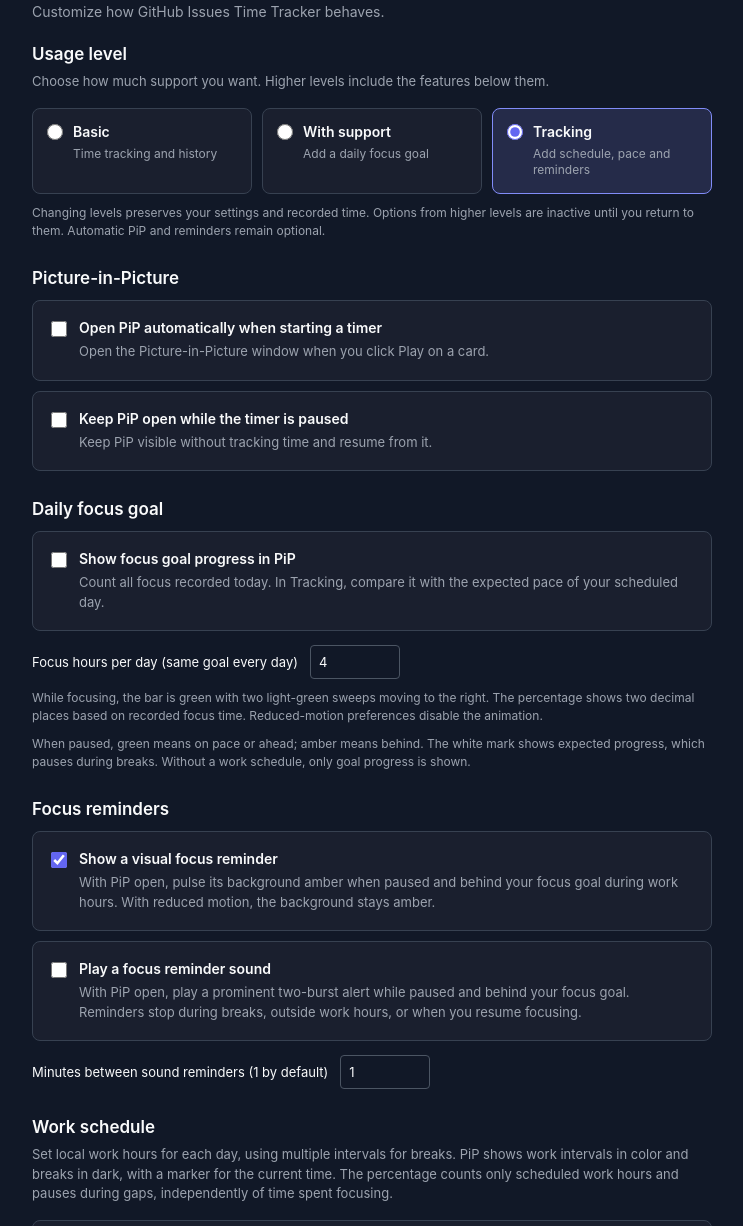
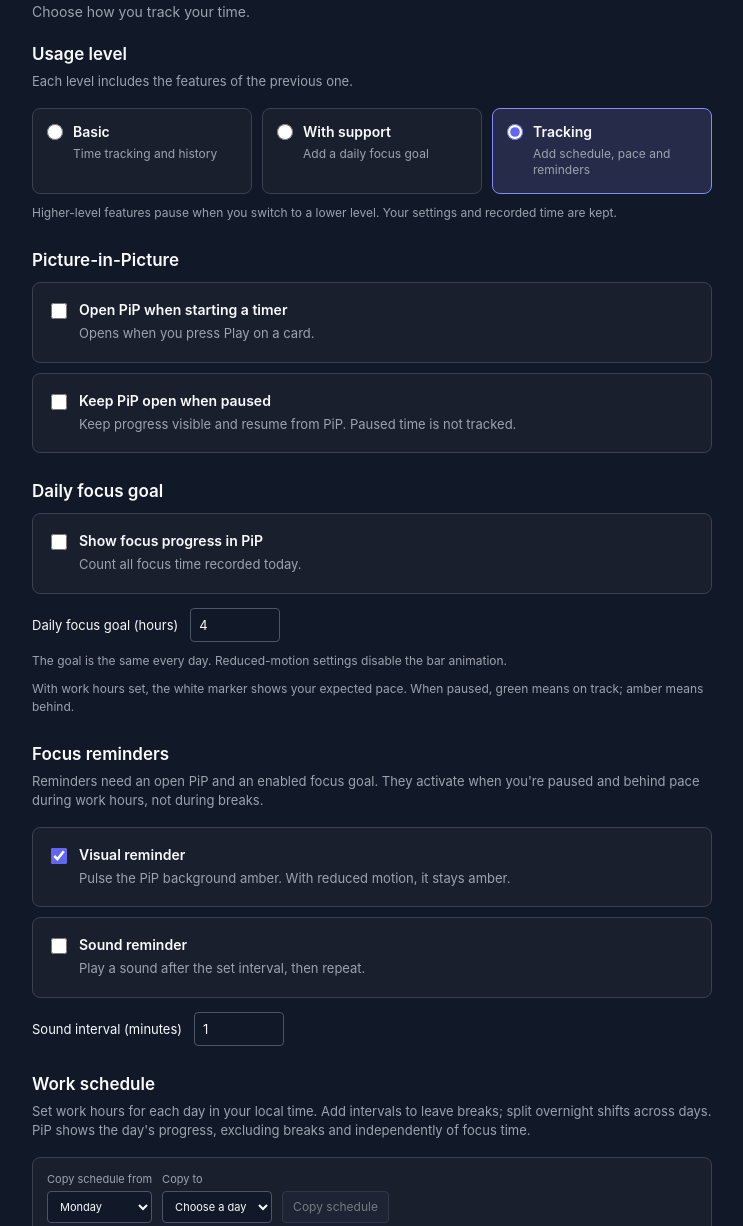
Before and after one commit to rubnvp/github-issues-time-tracker, a browser extension: page src/options.html in a window 1280 px wide. Shown: the part 82-1308 px from the top of the page, without its empty margins (268-1011 px from the left). Drawn offline with Linux system fonts and the light colour scheme.

Commit message:
Update README and options UI: refine descriptions for clarity, improve phrasing for consistency, and enhance user guidance on settings.

```diff
--- a/src/options.html
+++ b/src/options.html
@@ -9,12 +9,12 @@
 <body>
   <main class="options">
     <h1>Settings</h1>
-    <p class="options__intro">Customize how GitHub Issues Time Tracker behaves.</p>
+    <p class="options__intro">Choose how you track your time.</p>
 
     <fieldset id="settings-controls" class="options__controls" disabled>
       <section class="options__section">
         <h2 id="usage-level-heading">Usage level</h2>
-        <p class="options__description">Choose how much support you want. Higher levels include the features below them.</p>
+        <p class="options__description">Each level includes the features of the previous one.</p>
         <fieldset id="usage-profile" class="options__profiles" aria-labelledby="usage-level-heading">
           <label class="options__profile">
             <input type="radio" name="usage-profile" value="basic">
@@ -38,7 +38,7 @@
             </span>
           </label>
         </fieldset>
-        <p class="options__goal-help">Changing levels preserves your settings and recorded time. Options from higher levels are inactive until you return to them. Automatic PiP and reminders remain optional.</p>
+        <p class="options__goal-help">Higher-level features pause when you switch to a lower level. Your settings and recorded time are kept.</p>
       </section>
 
       <section class="options__section">
@@ -46,18 +46,18 @@
         <label class="options__setting">
           <input id="auto-pip" type="checkbox">
           <span class="options__setting-copy">
-            <span class="options__setting-title">Open PiP automatically when starting a timer</span>
+            <span class="options__setting-title">Open PiP when starting a timer</span>
             <span class="options__setting-description">
-              Open the Picture-in-Picture window when you click Play on a card.
+              Opens when you press Play on a card.
             </span>
           </span>
         </label>
         <label class="options__setting">
           <input id="keep-pip-open" type="checkbox">
           <span class="options__setting-copy">
-            <span class="options__setting-title">Keep PiP open while the timer is paused</span>
+            <span class="options__setting-title">Keep PiP open when paused</span>
             <span class="options__setting-description">
-              Keep PiP visible without tracking time and resume from it.
+              Keep progress visible and resume from PiP. Paused time is not tracked.
             </span>
           </span>
         </label>
@@ -68,46 +68,47 @@
         <label class="options__setting">
           <input id="focus-goal-enabled" type="checkbox">
           <span class="options__setting-copy">
-            <span class="options__setting-title">Show focus goal progress in PiP</span>
+            <span class="options__setting-title">Show focus progress in PiP</span>
             <span class="options__setting-description">
-              Count all focus recorded today. In Tracking, compare it with the expected pace of your scheduled day.
+              Count all focus time recorded today.
             </span>
           </span>
         </label>
         <label class="options__goal-hours">
-          <span>Focus hours per day (same goal every day)</span>
+          <span>Daily focus goal (hours)</span>
           <input id="focus-goal-hours" type="number" min="0" step="any" value="4" required disabled>
         </label>
         <p class="options__goal-help">
-          While focusing, the bar is green with two light-green sweeps moving to the right. The percentage shows two decimal places based on recorded focus time. Reduced-motion preferences disable the animation.
+          The goal is the same every day. Reduced-motion settings disable the bar animation.
         </p>
         <p id="focus-pace-help" class="options__goal-help" hidden>
-          When paused, green means on pace or ahead; amber means behind. The white mark shows expected progress, which pauses during breaks. Without a work schedule, only goal progress is shown.
+          With work hours set, the white marker shows your expected pace. When paused, green means on track; amber means behind.
         </p>
       </section>
 
       <section id="focus-reminders-section" class="options__section" hidden>
         <h2>Focus reminders</h2>
+        <p class="options__description">Reminders need an open PiP and an enabled focus goal. They activate when you're paused and behind pace during work hours, not during breaks.</p>
         <label class="options__setting">
           <input id="focus-reminder-visual" type="checkbox">
           <span class="options__setting-copy">
-            <span class="options__setting-title">Show a visual focus reminder</span>
+            <span class="options__setting-title">Visual reminder</span>
             <span class="options__setting-description">
-              With PiP open, pulse its background amber when paused and behind your focus goal during work hours. With reduced motion, the background stays amber.
+              Pulse the PiP background amber. With reduced motion, it stays amber.
             </span>
           </span>
         </label>
         <label class="options__setting">
           <input id="focus-reminder-sound" type="checkbox">
           <span class="options__setting-copy">
-            <span class="options__setting-title">Play a focus reminder sound</span>
+            <span class="options__setting-title">Sound reminder</span>
             <span class="options__setting-description">
-              With PiP open, play a prominent two-burst alert while paused and behind your focus goal. Reminders stop during breaks, outside work hours, or when you resume focusing.
+              Play a sound after the set interval, then repeat.
             </span>
           </span>
         </label>
         <label class="options__goal-hours">
-          <span>Minutes between sound reminders (1 by default)</span>
+          <span>Sound interval (minutes)</span>
           <input id="focus-reminder-interval" type="number" min="1" step="1" value="1" required disabled>
         </label>
       </section>
@@ -115,7 +116,7 @@
       <section id="work-schedule-section" class="options__section" hidden>
         <h2>Work schedule</h2>
         <p class="options__description">
-          Set local work hours for each day, using multiple intervals for breaks. PiP shows work intervals in color and breaks in dark, with a marker for the current time. The percentage counts only scheduled work hours and pauses during gaps, independently of time spent focusing.
+          Set work hours for each day in your local time. Add intervals to leave breaks; split overnight shifts across days. PiP shows the day's progress, excluding breaks and independently of focus time.
         </p>
 
         <div class="options__copy">
```
Also changed, not shown: README.md.
